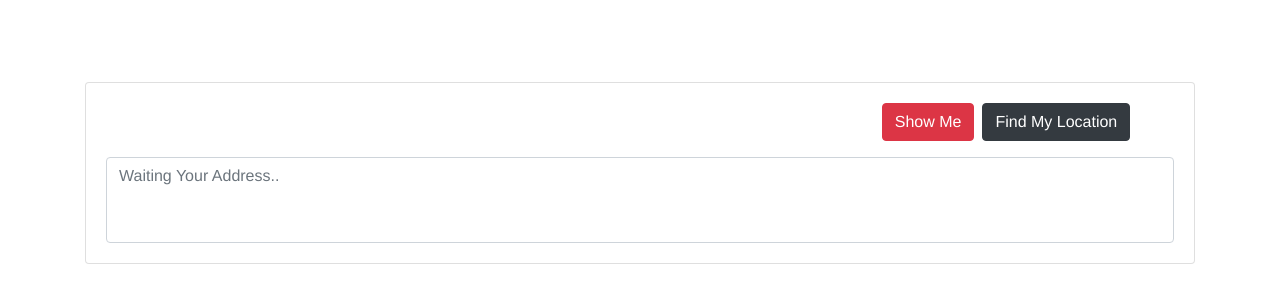
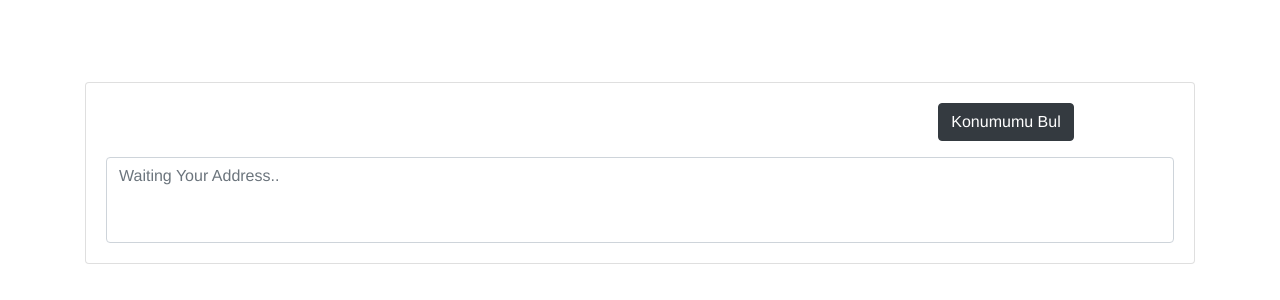
Before and after one commit to bahadirsofuoglu/find-my-location, a Vue app: page / in a window 1280 px wide. Shown: the part 168-468 px from the top of the page. Built offline with nearby package versions, Linux system fonts and the light colour scheme.

Commit message:
change icon and added v-show for show-hide map

```diff
--- a/src/components/GetLocation.vue
+++ b/src/components/GetLocation.vue
@@ -8,15 +8,16 @@
           <b-col>
             <b-button
               class="mb-3 mr-2"
+              v-show="showMap == true"
               v-b-modal.modal-center.modal-lg
               variant="danger"
-              >Show Me</b-button
+              >Haritada Göster</b-button
             >
             <b-button
               class="mb-3 "
               variant="dark"
               @click="locatorButtonPressed()"
-              >Find My Location</b-button
+              >Konumumu Bul</b-button
             >
           </b-col>
         </b-row>
@@ -31,7 +32,7 @@
       </b-card>
     </div>
 
-    <b-modal id="modal-lg" size="lg" centered title="BootstrapVue">
+    <b-modal id="modal-lg" size="lg" centered title="Çekici Yola Çıktı">
       <GmapMap
         class="map"
         :center="{ lat: this.towTruck.lat, lng: this.towTruck.lng }"
@@ -42,7 +43,7 @@
         <gmap-marker
           :position="towTruck"
           :icon="{
-            url: '/tow-truck (1).png',
+            url: '/towTruck-icon.png',
           }"
         ></gmap-marker>
       </GmapMap>
@@ -68,6 +69,7 @@ export default {
       step: 0,
       interval: null,
       routeData: null,
+      showMap: false,
     };
   },
   computed: {
@@ -78,6 +80,7 @@ export default {
   mounted() {},
   methods: {
     locatorButtonPressed() {
+      this.showMap = true;
       navigator.geolocation.getCurrentPosition(
         (position) => {
           this.getStreetAddressFrom(
@@ -117,6 +120,7 @@ export default {
         }
       } catch (error) {
         console.log(error.message);
+        this.getRouteData();
       }
     },
 
```
Also changed, not shown: public/TowTruck-icon.png (added), 7 other files (tests, documents, lock files or other folders).
